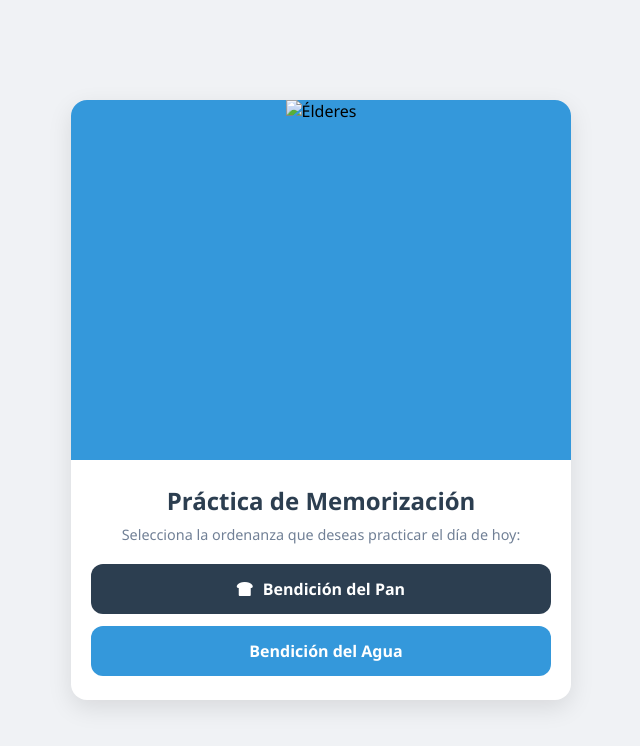
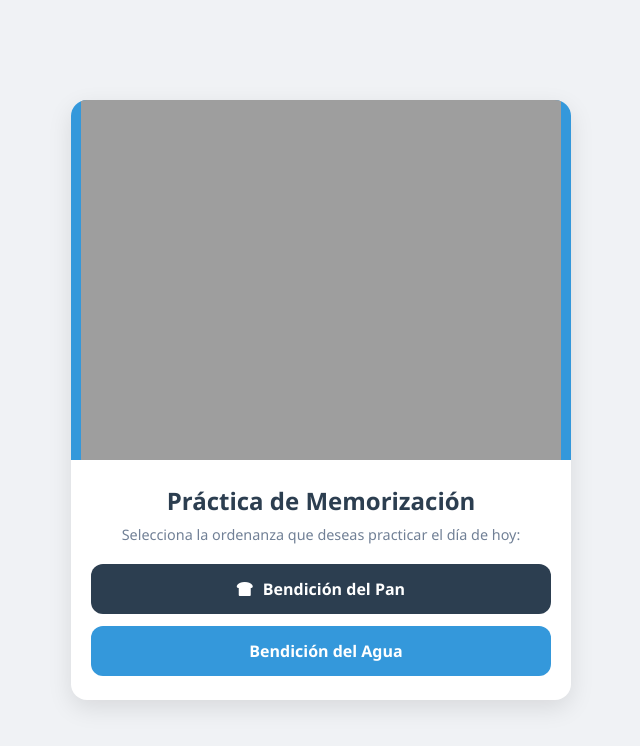
Before and after one commit to PaulRosado/Practica-de-Ordenanzas-SUD, a plain HTML site: page index.html in a window 1280 px wide. Shown: the whole page, without its empty margins (319-959 px from the left). Drawn offline with Linux system fonts and the light colour scheme; the site is published under a folder, as on GitHub Pages, so addresses that start at the root find nothing; some icons are missing.

Commit message:
Fix HTML encoding issues in index.html
Imagen PNG Elder

```diff
--- a/index.html
+++ b/index.html
@@ -15,7 +15,7 @@
         <div id="welcome-screen" class="screen">
             <div class="menu-image-section">
                 <!-- Imagen de los élderes con nuevo fondo azul integrado -->
-                <img src="/Elders.png" alt="Élderes" id="menu-img">
+                <img src="Elders.png" alt="Élderes" id="menu-img">
             </div>
             <div class="menu-content-section">
                 <h1>Práctica de Memorización</h1>
```
